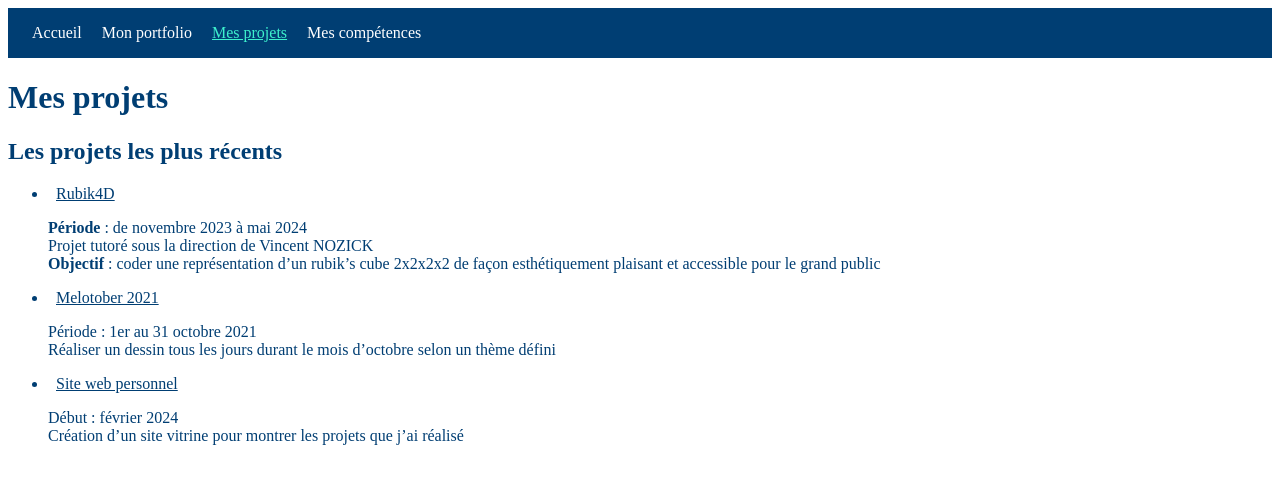
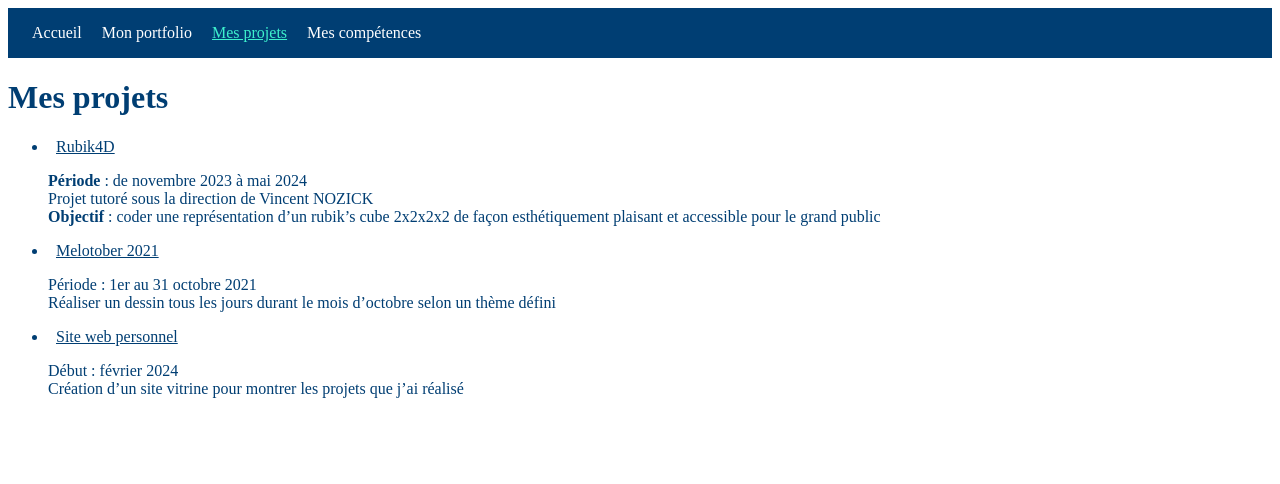
Before and after one commit to Melokye/Melokye.github.io, a Jekyll site: the page built from projects.html, in a window 1280 px wide. Shown: the top 484 px of the page. Built offline with Jekyll 4.4.1, drawn with Linux system fonts in a browser that asks for light colours; some of the changed lines change nothing that is shown.

Commit message:
ajout TODO

```diff
--- a/projects.html
+++ b/projects.html
@@ -2,7 +2,7 @@
 layout: default
 title: Mes projets
 ---
-<h2>Les projets les plus récents</h2>
+<!-- <h2>Les projets les plus récents</h2> TODO -->
 
 <ul>
   {% for project in site.projects %}
```
